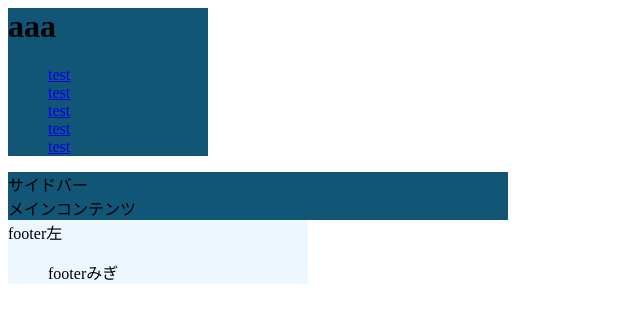
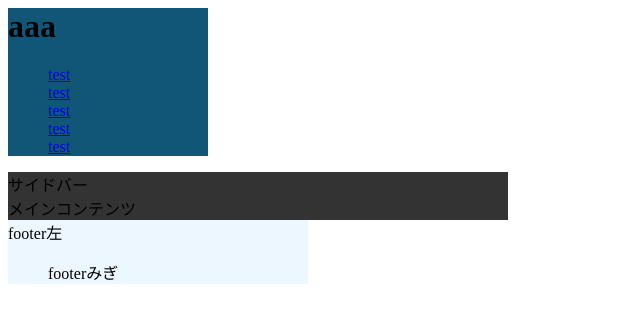
Before and after one commit to umanari145/css, a PHP site: page / in a window 1280 px wide. Shown: the top 323 px of the page, without its empty margins (0-640 px from the left). Run offline with PHP 8.4, Linux system fonts and the light colour scheme; style sheets or scripts are compiled from the project's sources.

Commit message:
変数を導入

```diff
--- a/less/css/top.css
+++ b/less/css/common.css
@@ -10,6 +10,3 @@ footer {
   width: 500px;
   background: #157;
 }
-li {
-  list-style: none;
-}
--- a/less/css/common.less
+++ b/less/css/common.less
@@ -1,8 +1,9 @@
 // out: common.css
+@import 'style';
 @import 'header';
 @import 'footer';
 
 #contents{
   width: 500px;
-  background: #157;
+  background: @bgColor;
 }
--- /dev/null
+++ b/less/css/style.less
@@ -0,0 +1 @@
+@bgColor: #333;
```
